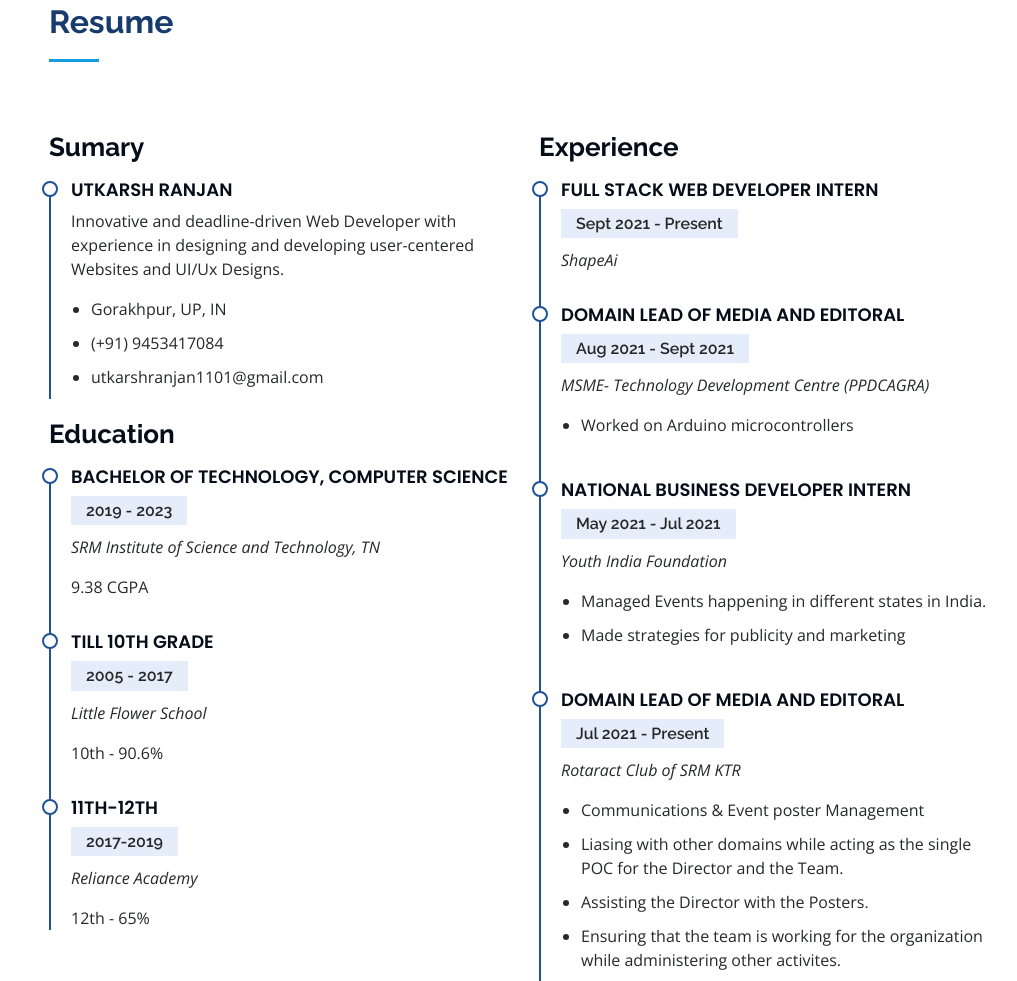
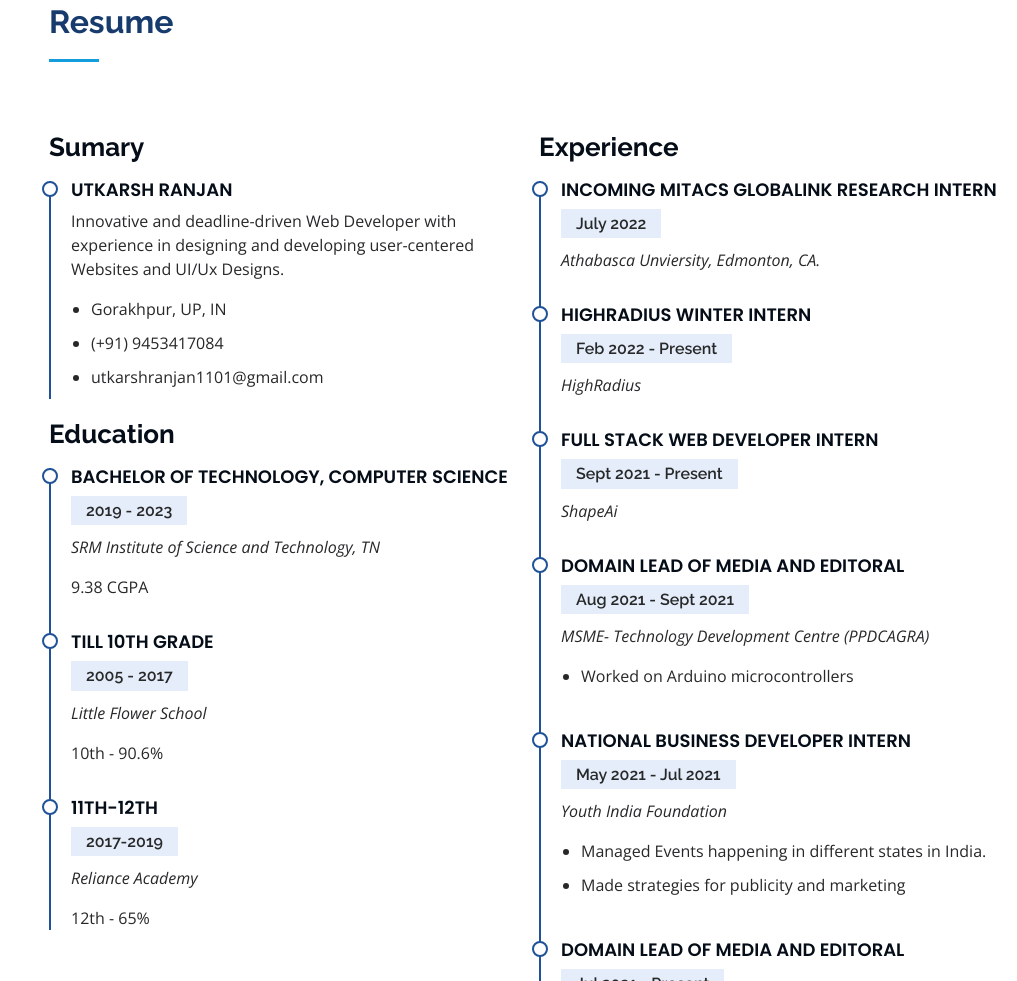
Before and after one commit to Utkarsh1101/main-portfolio, a plain HTML site: page index.html in a window 1280 px wide. Shown: the part 2187-3168 px from the top of the page, without its empty margins (263-1280 px from the left). Drawn offline with nearby package versions, Linux system fonts and the light colour scheme.

Commit message:
Update index.html

```diff
--- a/index.html
+++ b/index.html
@@ -281,6 +281,16 @@
           <div class="col-lg-6" data-aos="fade-up" data-aos-delay="100">
             <h3 class="resume-title">Experience</h3>
             <div class="resume-item">
+              <h4>Incoming Mitacs Globalink Research Intern </h4>
+              <h5>July 2022</h5>
+              <p><em>Athabasca Unviersity, Edmonton, CA.</em></p>
+            </div>
+             <div class="resume-item">
+              <h4>HighRadius Winter Intern</h4>
+              <h5>Feb 2022 - Present</h5>
+              <p><em>HighRadius</em></p>
+            </div>
+            <div class="resume-item">
               <h4>Full Stack Web Developer Intern </h4>
               <h5>Sept 2021 - Present</h5>
               <p><em>ShapeAi</em></p>
```
